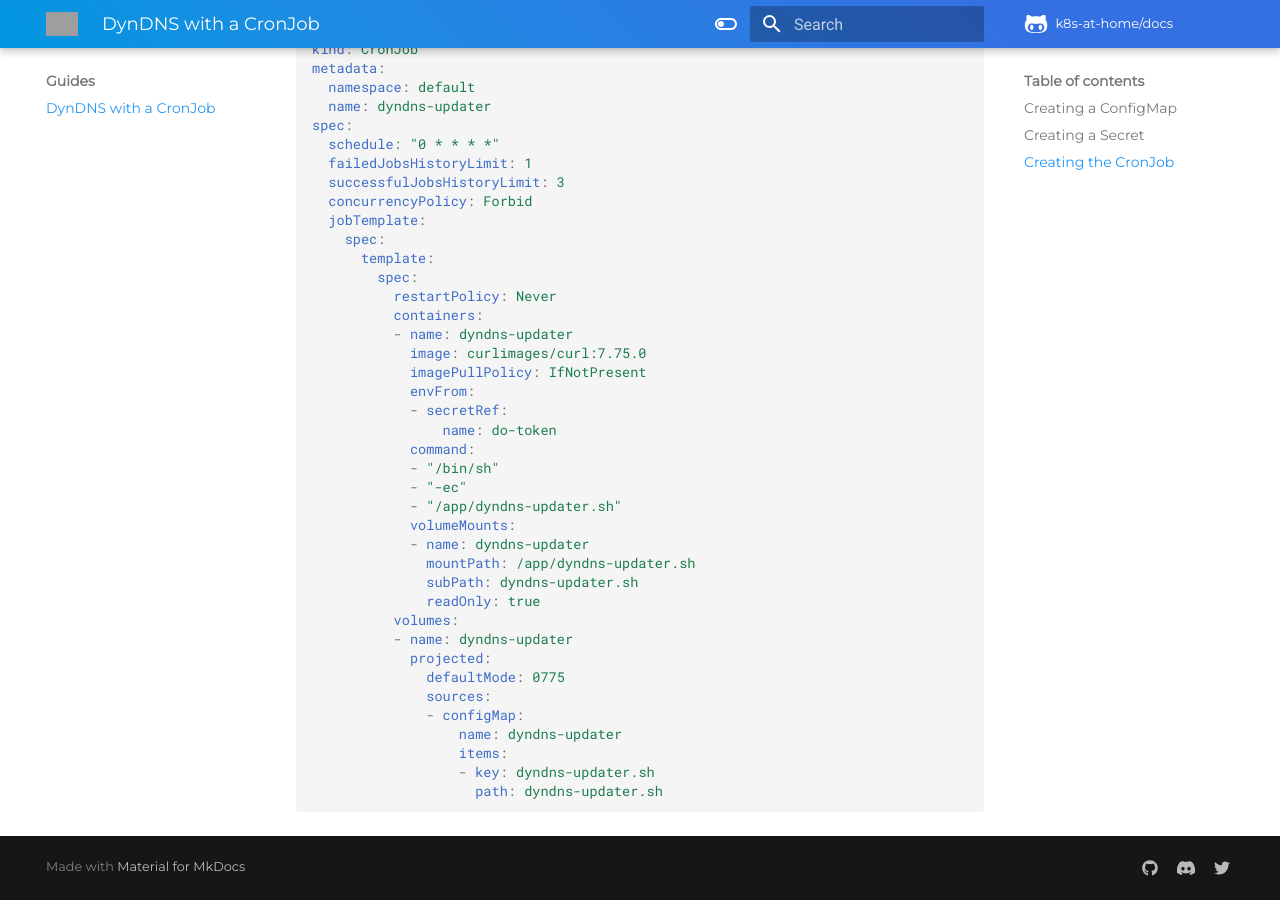
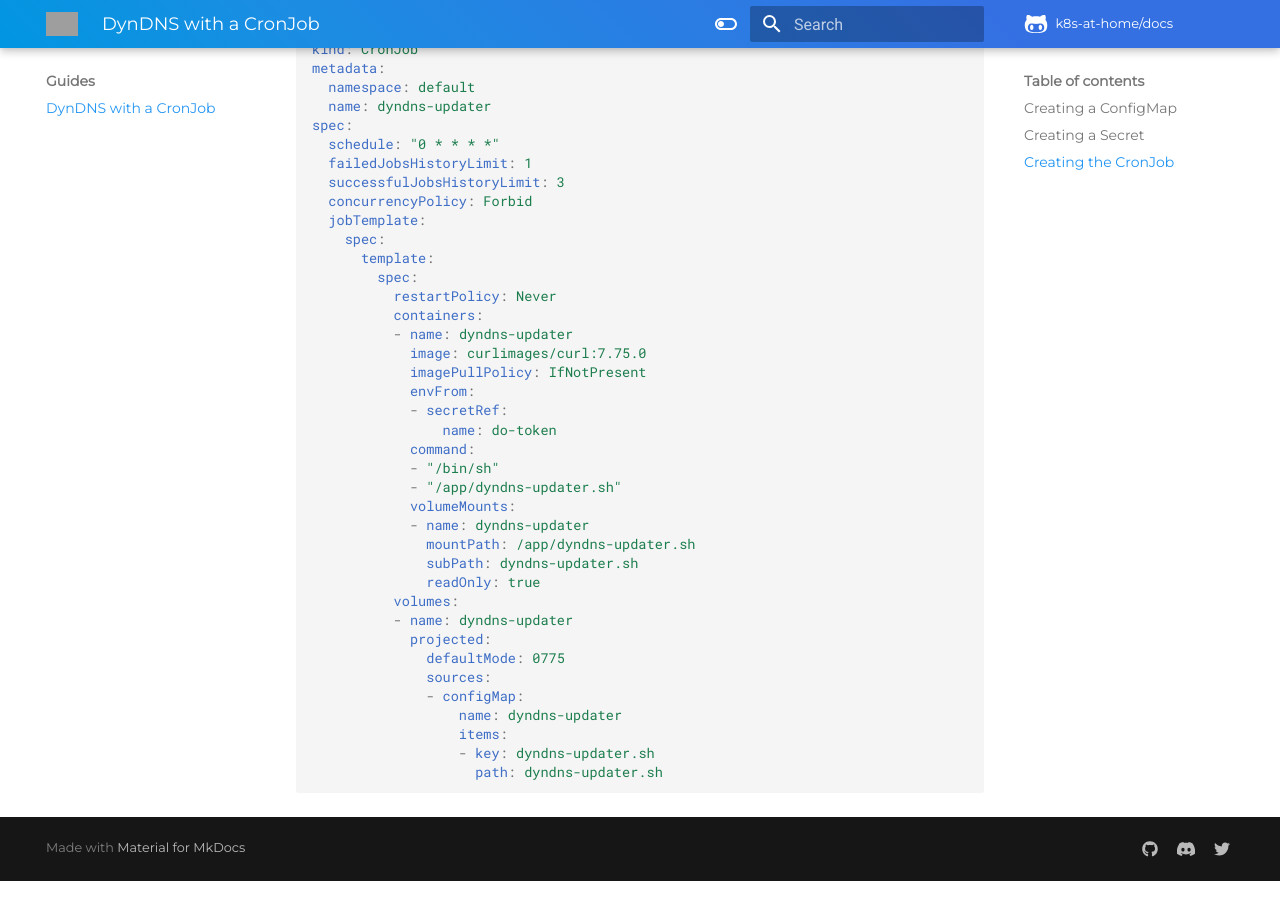
Before and after one commit to nicholaswilde/docs, an MkDocs documentation site: the page built from docs/guides/dyndns.md, in a window 1280 px wide and 900 px high, scrolled down 1713 px. Built offline with MkDocs 1.6.1 and Material for MkDocs 9.7.7, drawn with Linux system fonts in a browser that asks for light colours; comment, search, counter and statistics services are not loaded; grey boxes are pictures that could not be loaded.

Commit message:
fix: remove -ec from command

```diff
--- a/docs/guides/dyndns.md
+++ b/docs/guides/dyndns.md
@@ -97,7 +97,6 @@ spec:
                 name: do-token
             command:
             - "/bin/sh"
-            - "-ec"
             - "/app/dyndns-updater.sh"
             volumeMounts:
             - name: dyndns-updater
```
